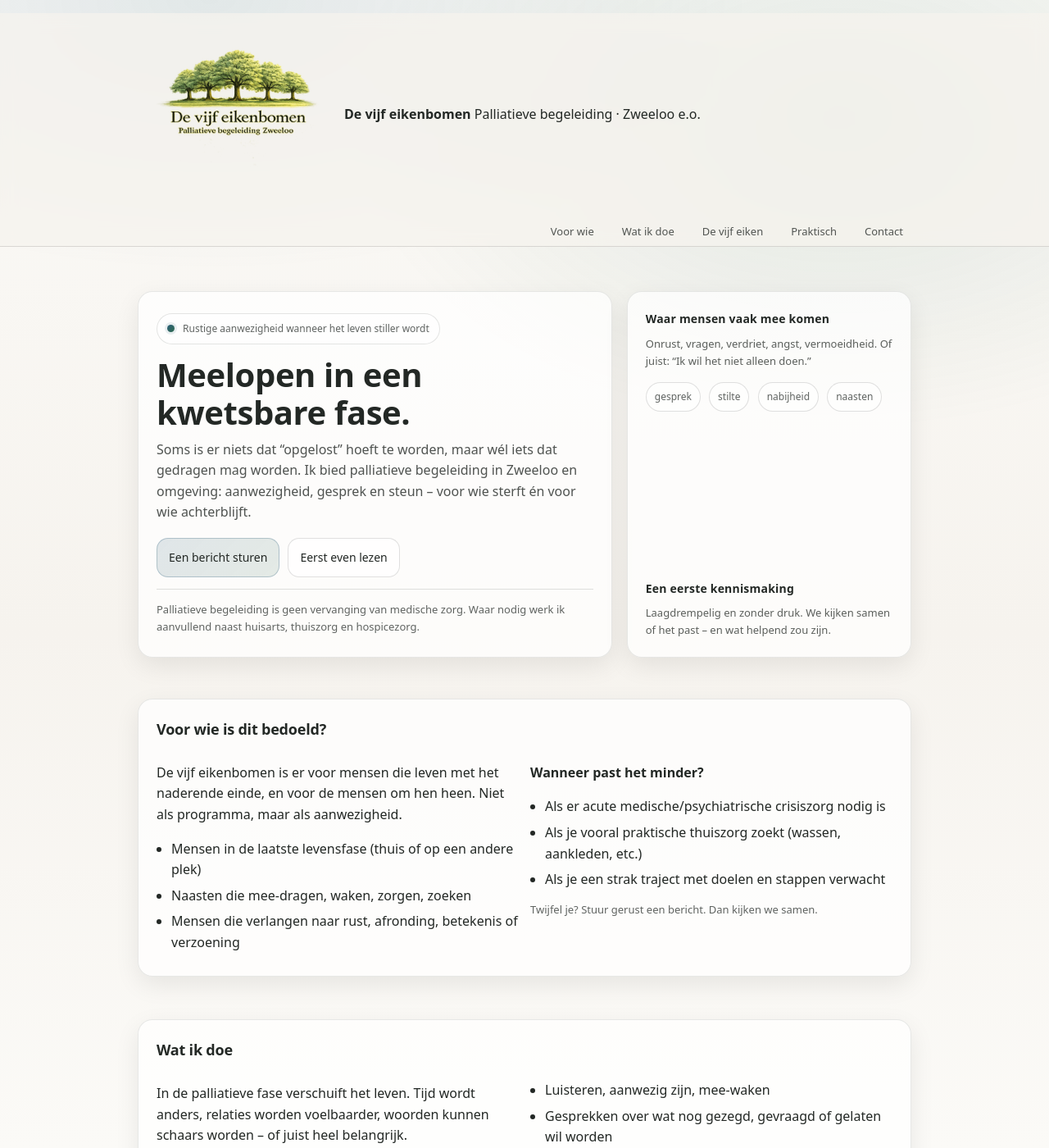
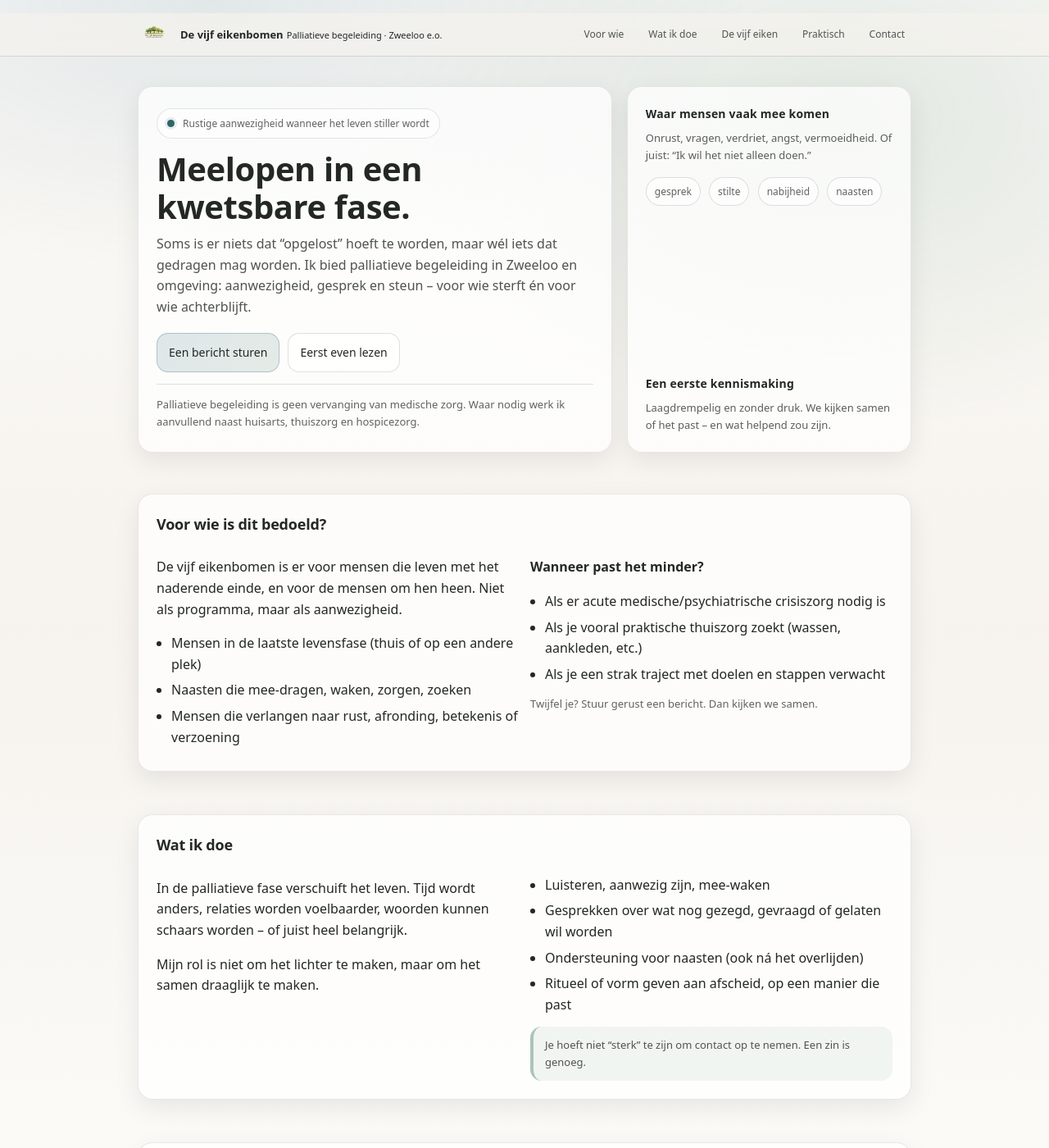
Before and after one commit to itffilosofieinfo/devijfeikenbomen.nl, a Jekyll site: the page built from index.md, in a window 1280 px wide and 1400 px high. Shown: the whole window at 82% size. Built offline with Jekyll 4.4.1, drawn with Linux system fonts in a browser that asks for light colours.

Commit message:
Update header background and hero section padding
Reduced background opacity and adjusted hero padding.

```diff
--- a/assets/css/style.css
+++ b/assets/css/style.css
@@ -54,7 +54,7 @@ a:hover{ text-decoration-thickness:2px; }
   top:0;
   z-index:20;
   backdrop-filter: blur(10px);
-  background: rgba(246,243,238,0.75);
+  background: rgba(246,243,238,0.65);
   border-bottom:1px solid var(--line);
   overflow:visible;
 }
@@ -148,7 +148,7 @@ a:hover{ text-decoration-thickness:2px; }
 .small{ font-size:13px; }
 
 /* Hero */
-.hero{ padding:54px 0 24px; }
+.hero{ padding:36px 0 24px; }
 
 .hero-grid{
   display:grid;
@@ -342,3 +342,38 @@ h1{
   .site-nav ul{ justify-content:flex-start; }
   .eiken{ grid-template-columns: 1fr; }
 }
+/* Header compacter (index.md gebruikt .topbar + .logo + .brand-text + .nav) */
+.topbar{
+  display:flex;
+  align-items:center;
+  justify-content:space-between;
+  gap:18px;
+  padding:6px 0;        /* was impliciet groter door line-height/inhoud */
+}
+
+.logo{
+  width:40px;
+  height:40px;
+}
+.logo img{
+  width:100%;
+  height:100%;
+  object-fit:contain;
+  padding:4px;
+  display:block;
+}
+
+.brand-text strong{
+  font-size:13px;
+  line-height:1.15;
+}
+.brand-text span{
+  font-size:11px;
+  line-height:1.15;
+  margin-top:0;
+}
+
+.nav a{
+  font-size:12px;
+  padding:6px 8px;
+}
```
